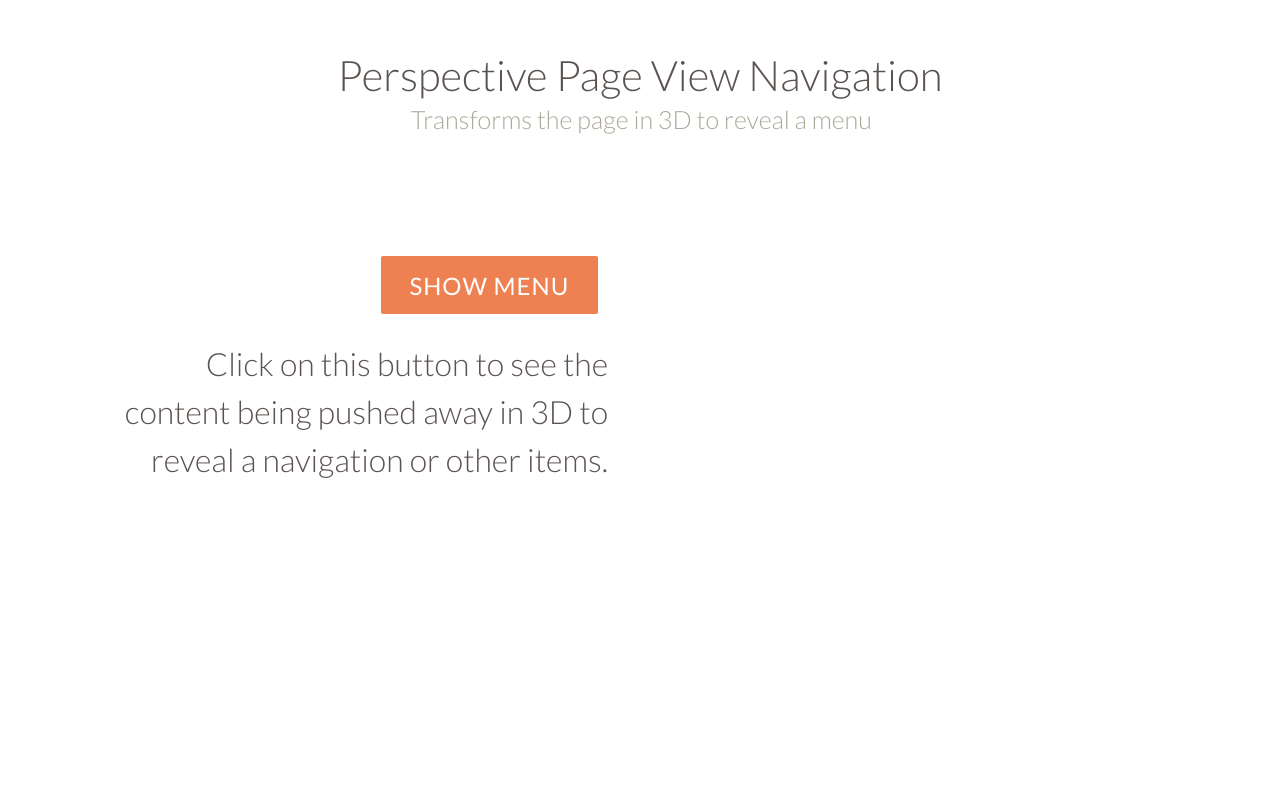
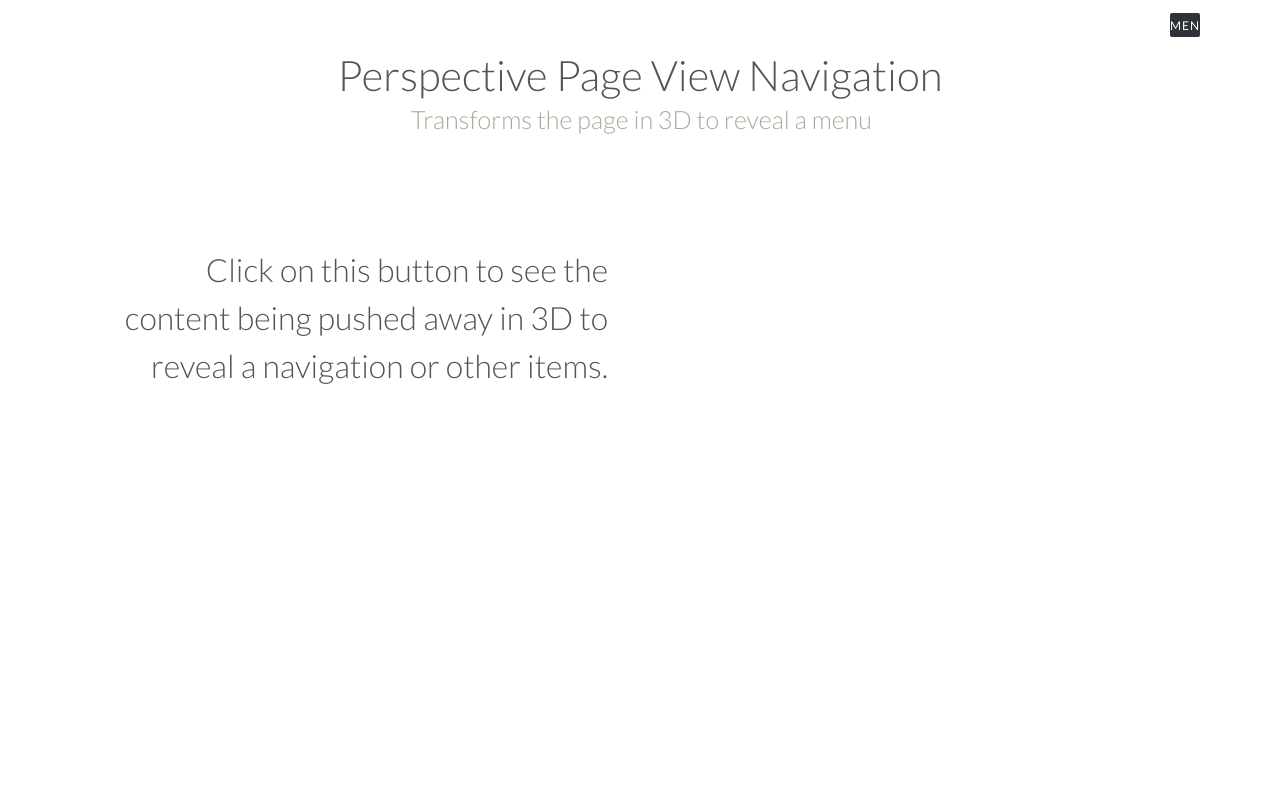
Before and after one commit to ozknightwalker/JcDinPortfolio, a Django app: template app/templates/TestingView.html in a window 1280 px wide. Run offline with Django 3.2, Linux system fonts and the light colour scheme; the template is opened without the code that fills it, so the values that code supplies are empty; some web fonts are replaced.

Commit message:
set bars

```diff
--- a/app/templates/TestingView.html
+++ b/app/templates/TestingView.html
@@ -22,9 +22,9 @@
                     <header class="io-header">
                         <h1>Perspective Page View Navigation <span>Transforms the page in 3D to reveal a menu</span></h1>
                     </header>
+                    <button class="menu__handle" id="showMenu"><span>Menu</span></button>
                     <div class="main clearfix">
                         <div class="column">
-                            <p><button id="showMenu">Show Menu</button></p>
                             <p>Click on this button to see the content being pushed away in 3D to reveal a navigation or other items.</p>
                         </div>
                     </div><!-- /main -->
--- a/static/css/style.css
+++ b/static/css/style.css
@@ -213,3 +213,16 @@ button:active {
 	}
 
 }
+
+.menu__handle {
+    background: #2F3238 none repeat scroll 0% 0%;
+    border: medium none;
+    width: 30px;
+    height: 24px;
+    padding: 0px;
+    outline: medium none;
+    position: absolute;
+    top: 3px;
+    right: 70px;
+    z-index: 2000;
+}
```
